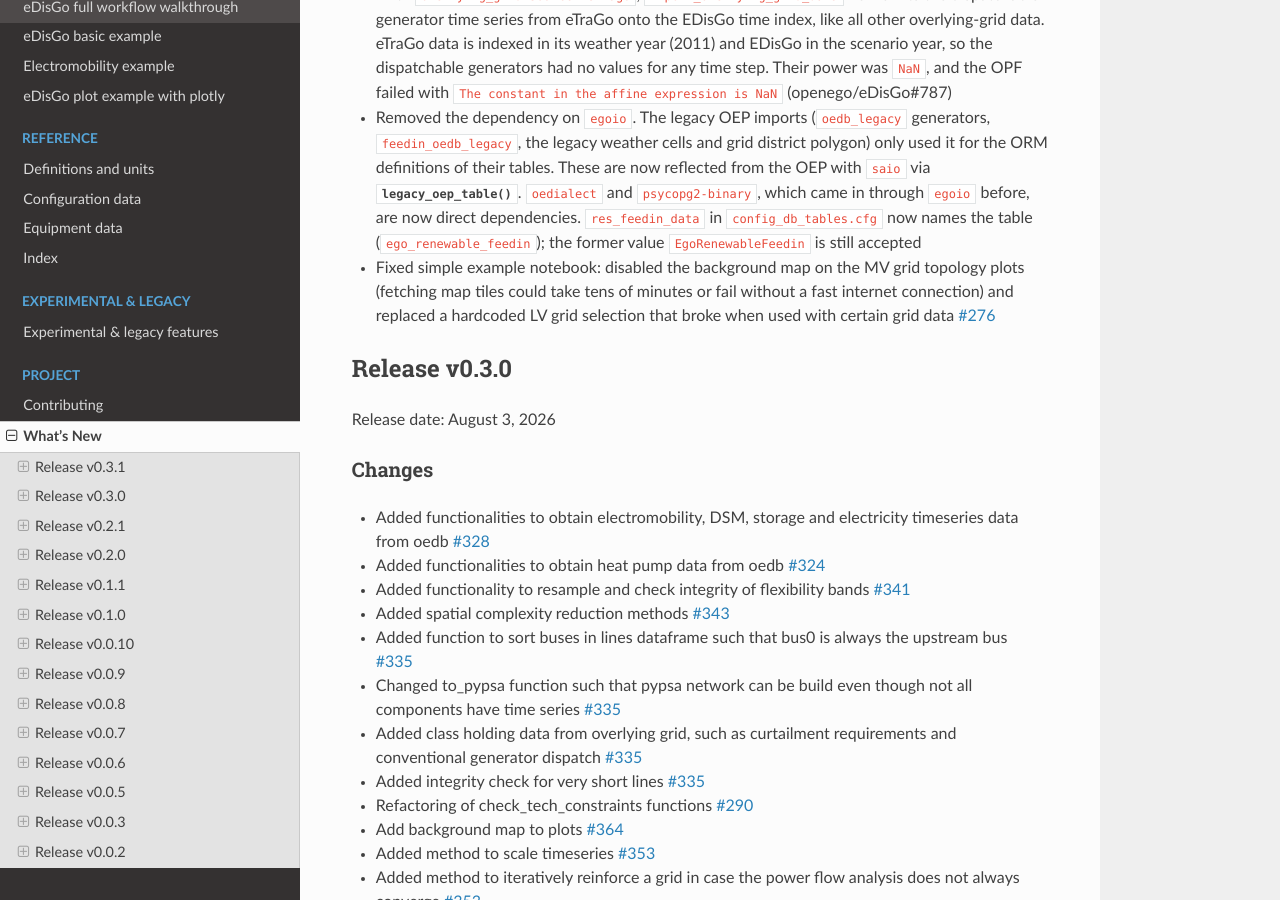
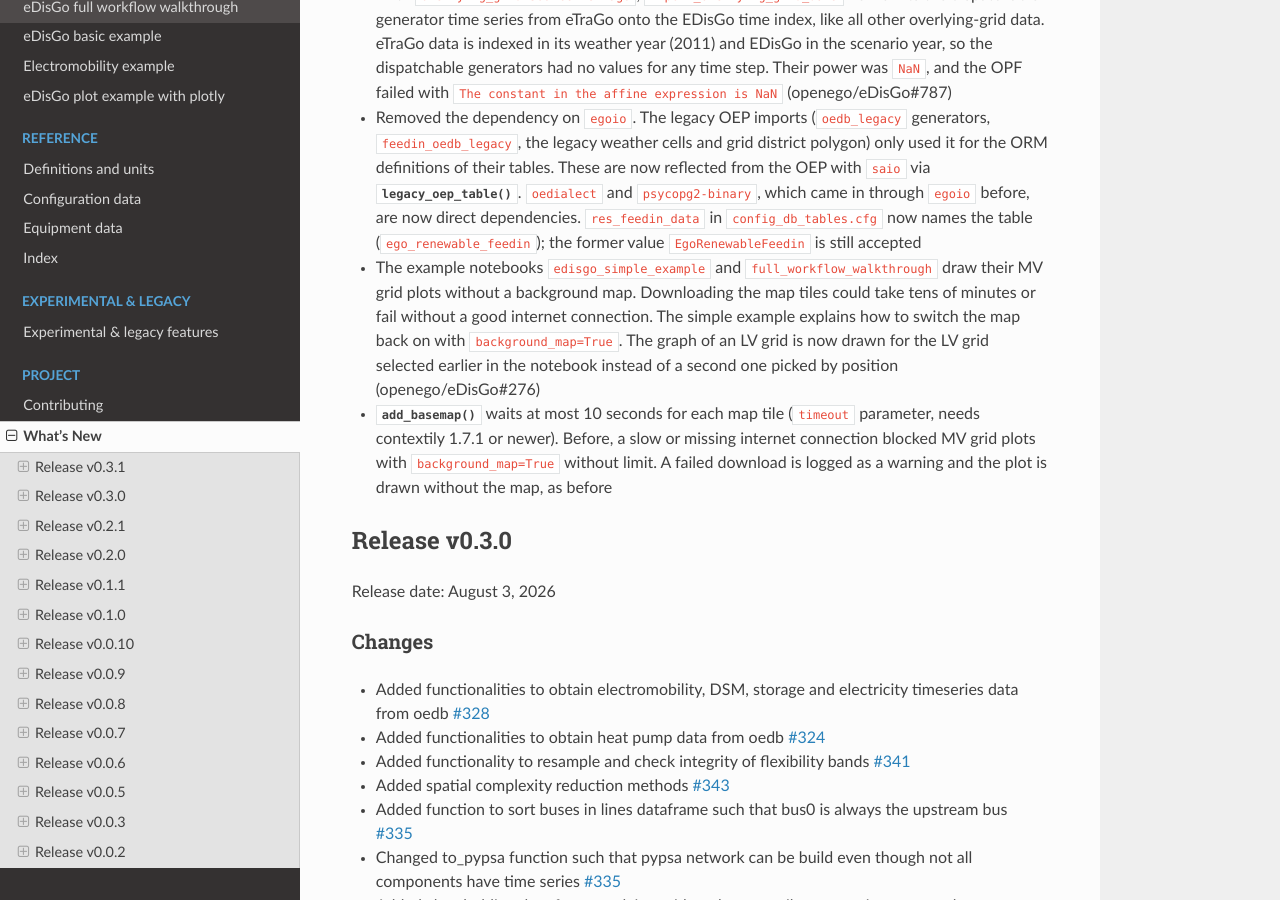
Before and after one commit to openego/eDisGo, a Sphinx documentation site: the page built from doc/whatsnew.rst, in a window 1280 px wide and 900 px high, scrolled down 6224 px. Built offline with Sphinx 7.4.7 and the Read the Docs theme 3.1.0, drawn with Linux system fonts in a browser that asks for light colours; pages that are not in the unit, such as notebooks, are missing from menus.

Commit message:
Skip the map background in all example MV plots, time out tile downloads
The simple example still drew the MV line loading and grid expansion cost
plots with a background map, so the notebook kept downloading map tiles.
All MV plots in edisgo_simple_example and full_workflow_walkthrough now pass
background_map=False, and one markdown cell explains how to switch it on.

The LV grid is again selected by name with get_lv_grid(): LVGrid_170173
exists in ding0_test_network_2, which the notebook uses, and the cell
demonstrates that API. The graph cell keeps drawing that grid.

add_basemap() now passes a 10 s timeout per tile to contextily (1.7.1 or
newer). With a connection that never answers, a plot with background map
finished after 11 s with a warning instead of blocking (dev: still waiting
after 120 s).

Refs #276

```diff
--- a/doc/whatsnew/v0-3-1.rst
+++ b/doc/whatsnew/v0-3-1.rst
@@ -291,7 +291,14 @@ Changes
   now direct dependencies. ``res_feedin_data`` in ``config_db_tables.cfg`` now names
   the table (``ego_renewable_feedin``); the former value ``EgoRenewableFeedin`` is
   still accepted
-* Fixed simple example notebook: disabled the background map on the MV grid topology
-  plots (fetching map tiles could take tens of minutes or fail without a fast
-  internet connection) and replaced a hardcoded LV grid selection that broke when
-  used with certain grid data `#276 <https://github.com/openego/eDisGo/issues/276>`_
+* The example notebooks ``edisgo_simple_example`` and ``full_workflow_walkthrough``
+  draw their MV grid plots without a background map. Downloading the map tiles could
+  take tens of minutes or fail without a good internet connection. The simple example
+  explains how to switch the map back on with ``background_map=True``. The graph of
+  an LV grid is now drawn for the LV grid selected earlier in the notebook instead of
+  a second one picked by position (openego/eDisGo#276)
+* :func:`~.tools.plots.add_basemap` waits at most 10 seconds for each map tile
+  (``timeout`` parameter, needs contextily 1.7.1 or newer). Before, a slow or missing
+  internet connection blocked MV grid plots with ``background_map=True`` without
+  limit. A failed download is logged as a warning and the plot is drawn without the
+  map, as before
```
Also changed, not shown: doc/tutorials/full_workflow_walkthrough.ipynb, doc/tutorials/simple_example.ipynb, 3 other files.
